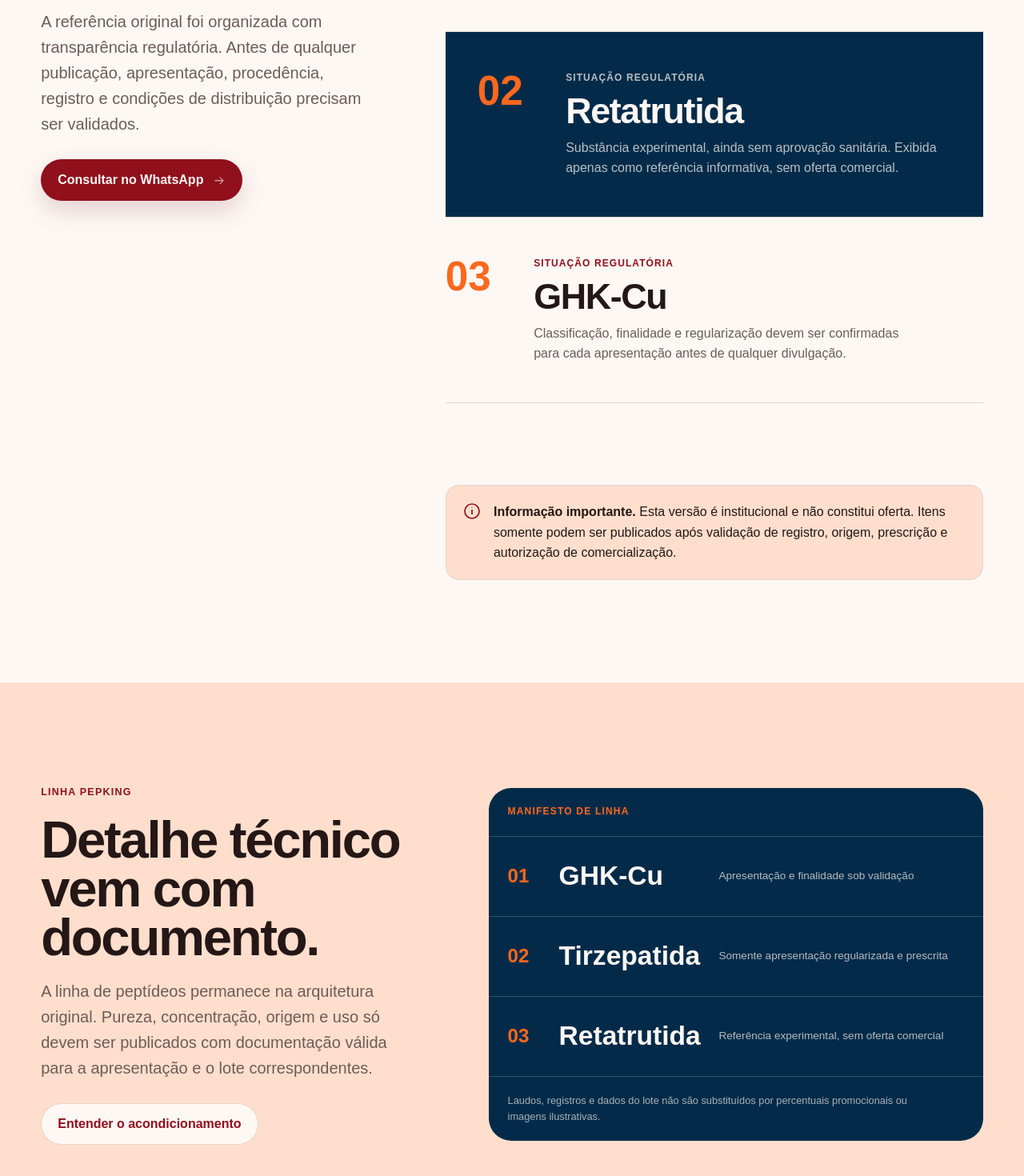
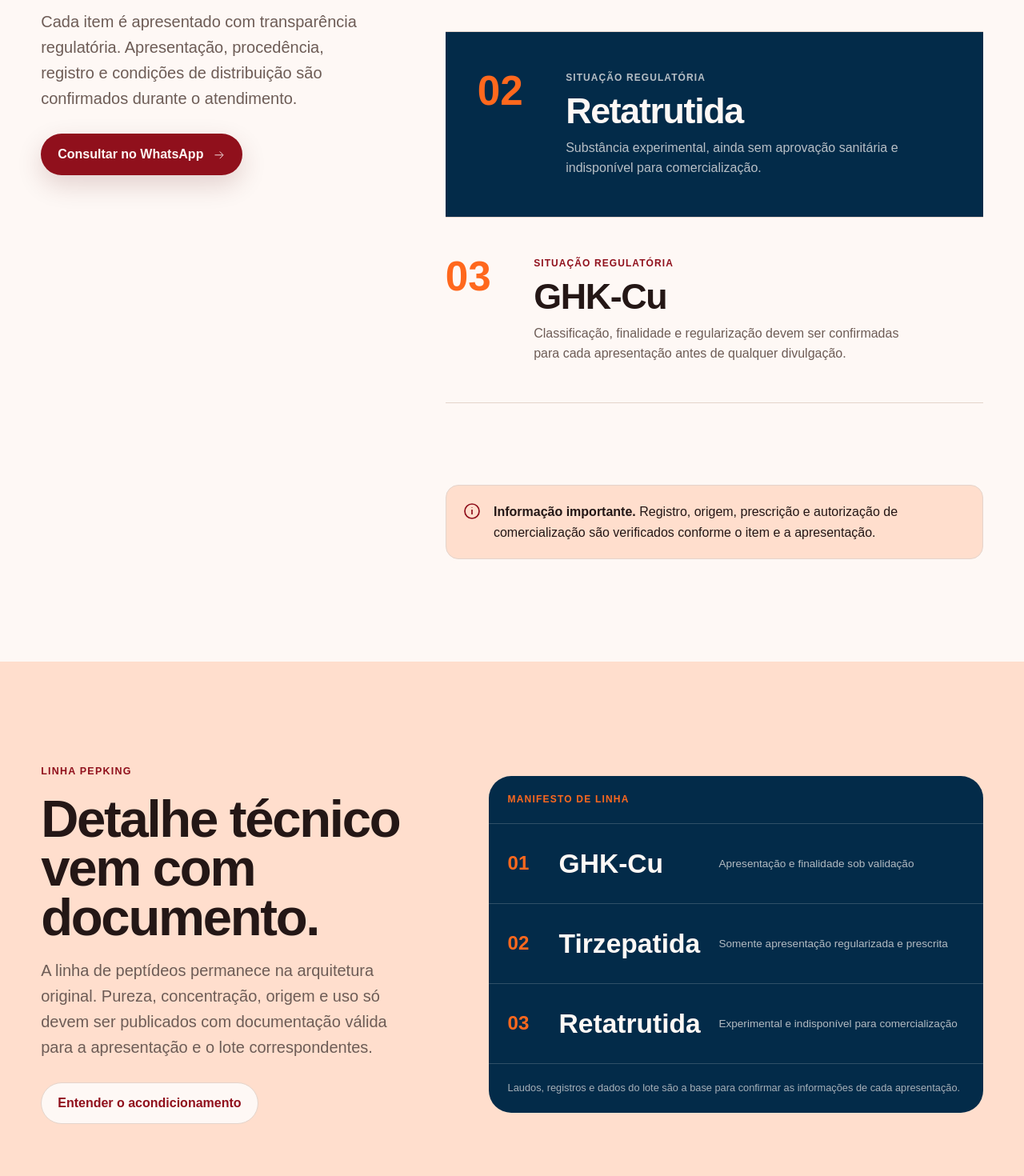
Before and after one commit to doctordicas2025/pharmil-landingpage, a Next.js app: page / in a window 1280 px wide. Shown: the part 1276-2746 px from the top of the page at 80% size. Built offline with nearby package versions, Linux system fonts and the light colour scheme; no server answers; a web font is replaced by a local one.

Commit message:
Remove textos de caráter demonstrativo

```diff
--- a/components/ProductStage.tsx
+++ b/components/ProductStage.tsx
@@ -20,7 +20,7 @@
           <span aria-hidden="true" />
           Linha Pharmil
         </span>
-        <small>Imagem ilustrativa. Apresentações e disponibilidade sob confirmação.</small>
+        <small>Apresentações e disponibilidade sob confirmação.</small>
       </figcaption>
     </figure>
   );
--- a/components/sections/Catalog.tsx
+++ b/components/sections/Catalog.tsx
@@ -7,7 +7,7 @@
   {
     name: "Retatrutida",
     description:
-      "Substância experimental, ainda sem aprovação sanitária. Exibida apenas como referência informativa, sem oferta comercial.",
+      "Substância experimental, ainda sem aprovação sanitária e indisponível para comercialização.",
   },
   {
     name: "GHK-Cu",
@@ -46,9 +46,9 @@
             Produtos apresentados com clareza.
           </h2>
           <p className="section-intro">
-            A referência original foi organizada com transparência regulatória.
-            Antes de qualquer publicação, apresentação, procedência, registro e
-            condições de distribuição precisam ser validados.
+            Cada item é apresentado com transparência regulatória. Apresentação,
+            procedência, registro e condições de distribuição são confirmados
+            durante o atendimento.
           </p>
           <a
             className="button button--primary"
@@ -89,9 +89,9 @@
             <path d="M12 10v6M12 7.5v.5" stroke="currentColor" />
           </svg>
           <p>
-            <strong>Informação importante.</strong> Esta versão é institucional e
-            não constitui oferta. Itens somente podem ser publicados após validação
-            de registro, origem, prescrição e autorização de comercialização.
+            <strong>Informação importante.</strong> Registro, origem, prescrição e
+            autorização de comercialização são verificados conforme o item e a
+            apresentação.
           </p>
         </aside>
       </div>
--- a/components/sections/Pepking.tsx
+++ b/components/sections/Pepking.tsx
@@ -9,7 +9,7 @@
   },
   {
     name: "Retatrutida",
-    status: "Referência experimental, sem oferta comercial",
+    status: "Experimental e indisponível para comercialização",
   },
 ] as const;
 
@@ -44,8 +44,8 @@
             ))}
           </ul>
           <p className="pepking-section__note">
-            Laudos, registros e dados do lote não são substituídos por percentuais
-            promocionais ou imagens ilustrativas.
+            Laudos, registros e dados do lote são a base para confirmar as
+            informações de cada apresentação.
           </p>
         </div>
       </div>
```
